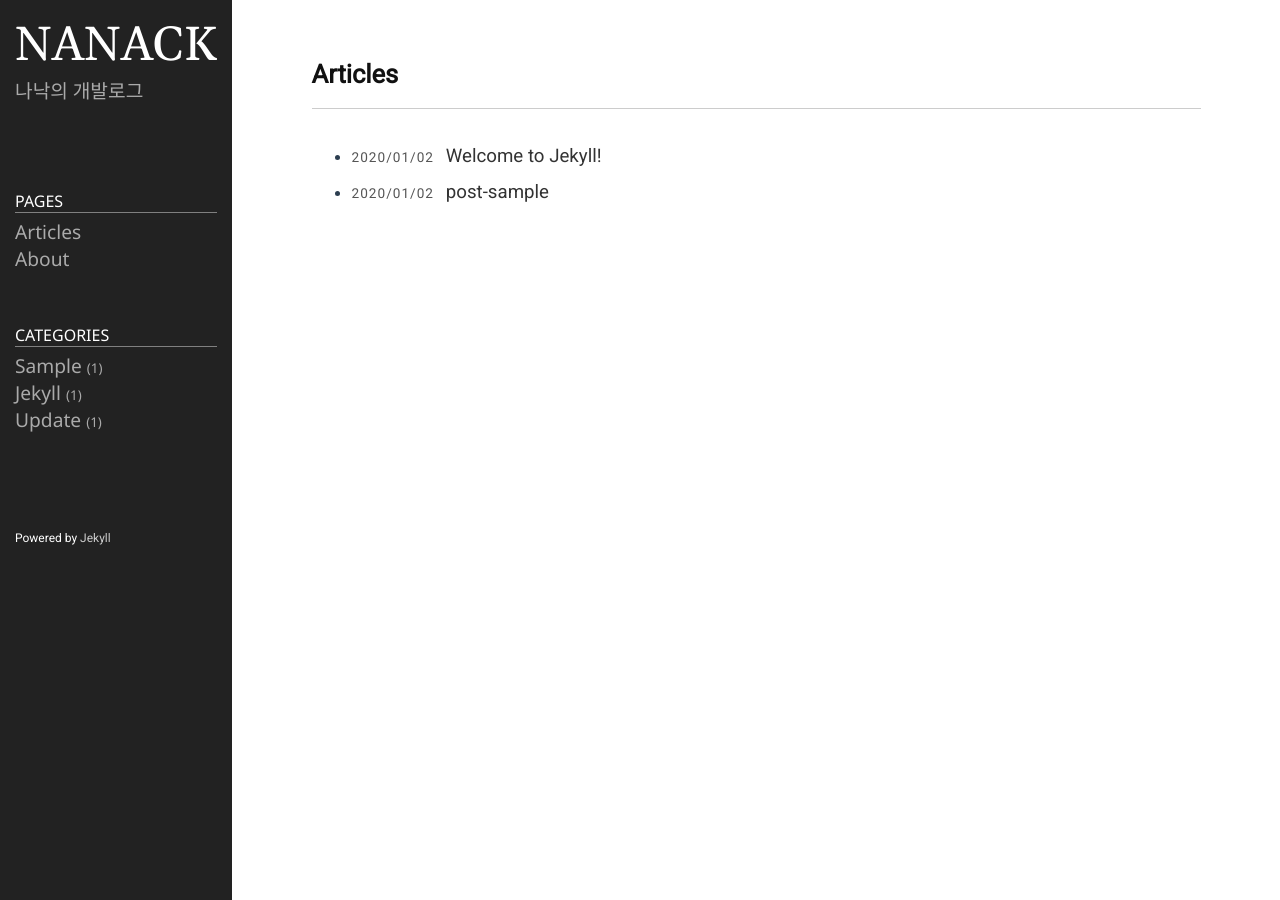
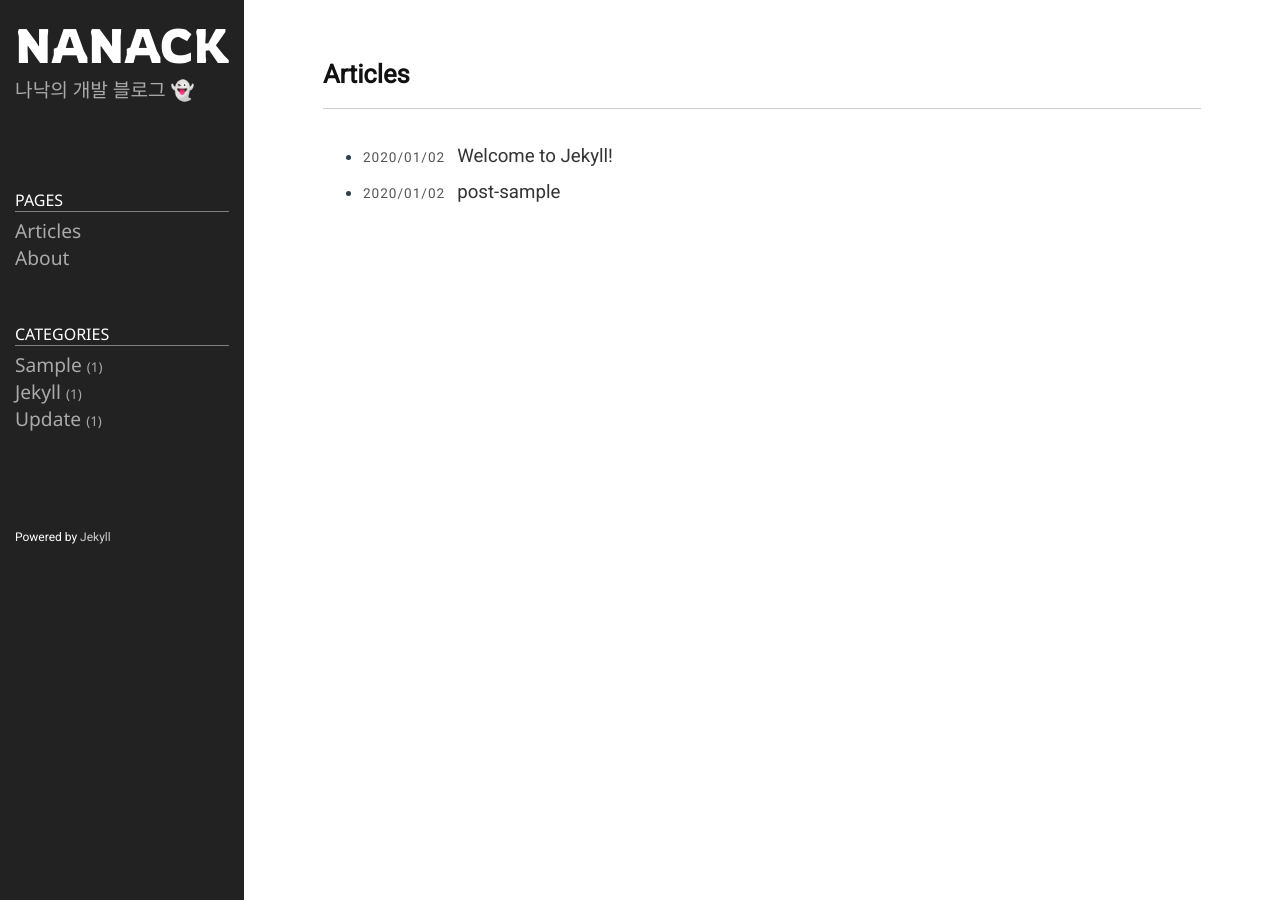
Before and after one commit to nanack12/nanack12.github.io, a Jekyll site: the page built from index.md, in a window 1280 px wide. Built offline with Jekyll 4.4.1, drawn with Linux system fonts in a browser that asks for light colours.

Commit message:
20240114 1100 second

```diff
--- a/_config.yml
+++ b/_config.yml
@@ -21,7 +21,7 @@
 title: NANACK
 email: ananack12@gmail.com
 description: >- # this means to ignore newlines until "baseurl:"
-  나낙의 개발로그
+  나낙의 개발 블로그 👻
 # baseurl: "/" # the subpath of your site, e.g. /blog
 # url: "http://ejjoo.github.io" # the base hostname & protocol for your site, e.g. http://example.com
 github_username: nanack12
--- a/public/css/style.css
+++ b/public/css/style.css
@@ -1,6 +1,7 @@
 @import url(//fonts.googleapis.com/css?family=Ubuntu:500&subset=latin,latin-ext);
 @import url('https://fonts.googleapis.com/css?family=Gelasio|Kulim+Park|Nanum+Myeongjo|Nanum+Gothic|Noto+Sans|Noto+Sans+KR|Roboto&display=swap');
 @import url('https://fonts.googleapis.com/css2?family=Noto+Sans+KR:wght@100..900&display=swap');
+@import url('https://fonts.googleapis.com/css2?family=Rowdies:wght@300;400;700&display=swap');
 @import url(syntax/monokai.css);
 
 
@@ -114,7 +115,7 @@ code {
 
 .sidebar-brand > a {
 	font-size: 300%;
-	font-family: 'Gelasio';
+	font-family: "Rowdies", sans-serif;
 	color: #fff;
 }
 
```
